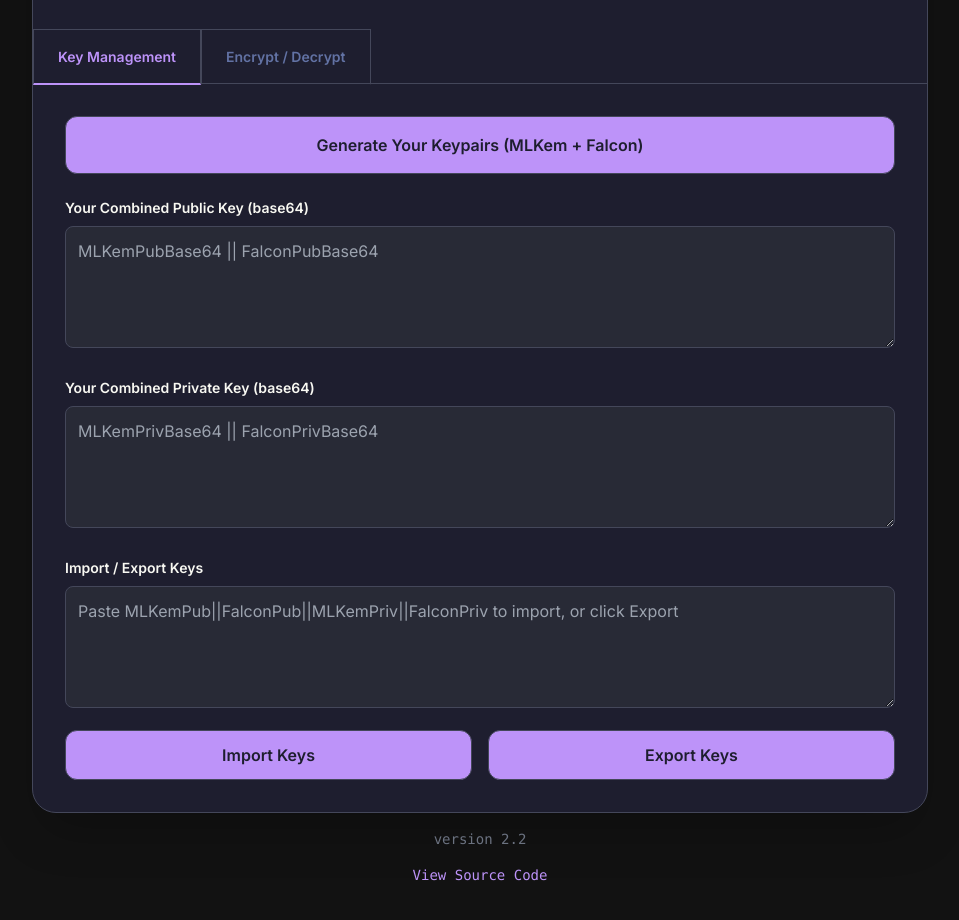
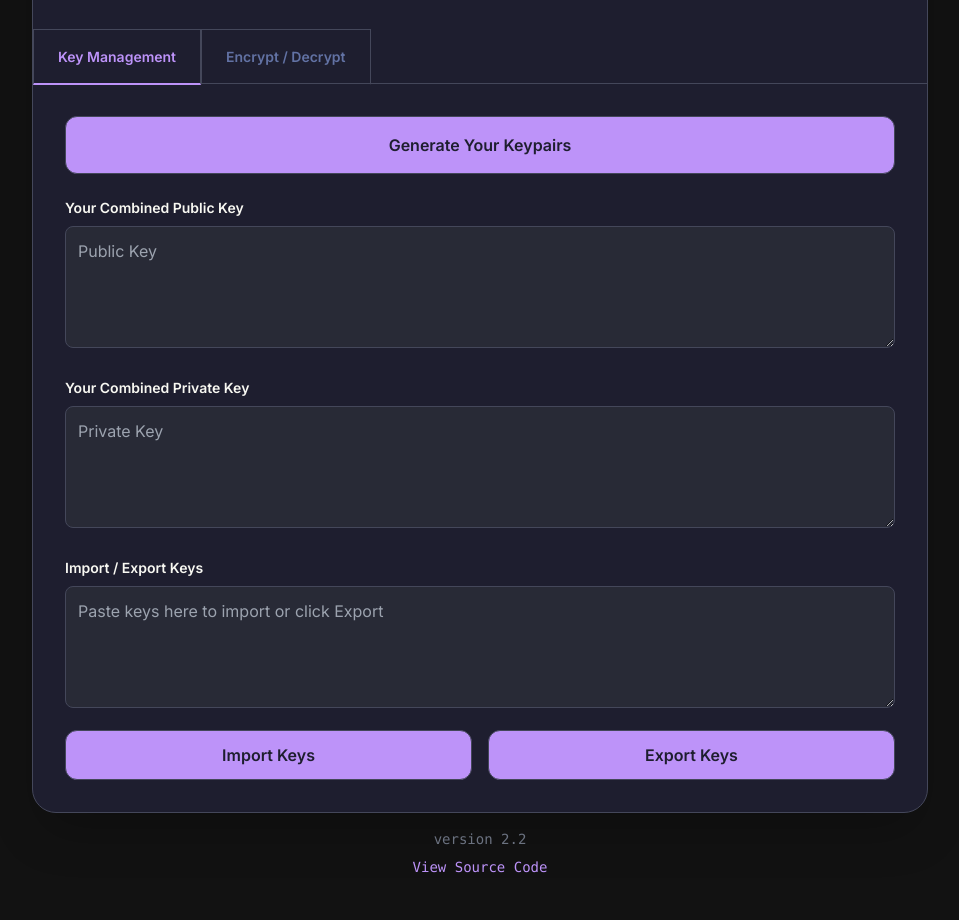
Before and after one commit to stfu23489/flame, a plain HTML site: page index.html in a window 1280 px wide. Shown: the part 176-1096 px from the top of the page, without its empty margins (160-1119 px from the left). Drawn offline with nearby package versions, Linux system fonts and the light colour scheme.

Commit message:
Update index.html

```diff
--- a/index.html
+++ b/index.html
@@ -29,24 +29,24 @@
     <div class="p-8" id="tabContents">
       <section id="keys" class="tab-content">
         <button id="genKeysBtn" class="mb-6 w-full btn-indigo rounded-xl font-semibold py-4 transition">
-          Generate Your Keypairs (MLKem + Falcon)
+          Generate Your Keypairs
         </button>
 
-        <label class="block text-sm font-semibold text-text-secondary mb-2">Your Combined Public Key (base64)</label>
+        <label class="block text-sm font-semibold text-text-secondary mb-2">Your Combined Public Key</label>
         <textarea
           id="yourPublicKey"
           rows="4"
           readonly
-          placeholder="MLKemPubBase64 || FalconPubBase64"
+          placeholder="Public Key"
           class="w-full rounded-lg p-3 bg-dark-light border-dark focus:border-text-secondary"
         ></textarea>
 
-        <label class="block text-sm font-semibold text-text-secondary mt-6 mb-2">Your Combined Private Key (base64)</label>
+        <label class="block text-sm font-semibold text-text-secondary mt-6 mb-2">Your Combined Private Key</label>
         <textarea
           id="yourPrivateKey"
           rows="4"
           readonly
-          placeholder="MLKemPrivBase64 || FalconPrivBase64"
+          placeholder="Private Key"
           class="w-full rounded-lg p-3 bg-dark-light border-dark focus:border-text-secondary"
         ></textarea>
 
@@ -54,7 +54,7 @@
         <textarea
           id="importExportKeys"
           rows="4"
-          placeholder="Paste MLKemPub||FalconPub||MLKemPriv||FalconPriv to import, or click Export"
+          placeholder="Paste keys here to import or click Export"
           class="w-full rounded-lg p-3 bg-dark-light border-dark focus:border-text-secondary"
         ></textarea>
 
@@ -69,21 +69,21 @@
       </section>
 
       <section id="crypt" class="tab-content hidden">
-        <label class="block text-sm font-semibold text-text-secondary mb-2">Recipient Combined Public Key (base64)</label>
+        <label class="block text-sm font-semibold text-text-secondary mb-2">Recipient Combined Public Key</label>
         <textarea
           id="recipientPublicKey"
           rows="4"
-          placeholder="MLKemPubBase64 || FalconPubBase64"
+          placeholder="Public Key"
           class="w-full rounded-lg p-3 bg-dark-light border-dark focus:border-text-secondary"
         ></textarea>
 
         <label class="block text-sm font-semibold text-text-secondary mt-6 mb-2">
-          Input (plaintext to encrypt/sign OR encrypted+signed output to decrypt/verify)
+          Input
         </label>
         <textarea
           id="inputText"
           rows="6"
-          placeholder="plaintext or ctMLKem|iv|ciphertext|signature"
+          placeholder="text or encrypted text"
           class="w-full rounded-lg p-3 bg-dark-light border-dark focus:border-text-secondary"
         ></textarea>
 
@@ -101,7 +101,7 @@
           id="outputText"
           rows="6"
           readonly
-          placeholder="ctMLKem|iv|ciphertext|signature"
+          placeholder="Output text or encrypted text"
           class="w-full rounded-lg p-3 bg-dark-light border-dark focus:border-text-secondary"
         ></textarea>
 
@@ -117,7 +117,7 @@
   <div class="text-sm text-center text-gray-500 mt-4 font-mono">
     version 2.2
   </div>
-  <a href="https://github.com/stfu23489/flame" class="text-sm text-center text-indigo-custom hover:text-indigo-custom-light mt-2 font-mono transition-colors duration-200"><a href="https://exampl" class="text-sm text-center text-indigo-custom hover:text-indigo-custom-light mt-2 font-mono transition-colors duration-200">
+  <a href="https://github.com/stfu23489/flame" class="text-sm text-center text-indigo-custom hover:text-indigo-custom-light mt-2 font-mono transition-colors duration-200">
     View Source Code
   </a>
 
```
